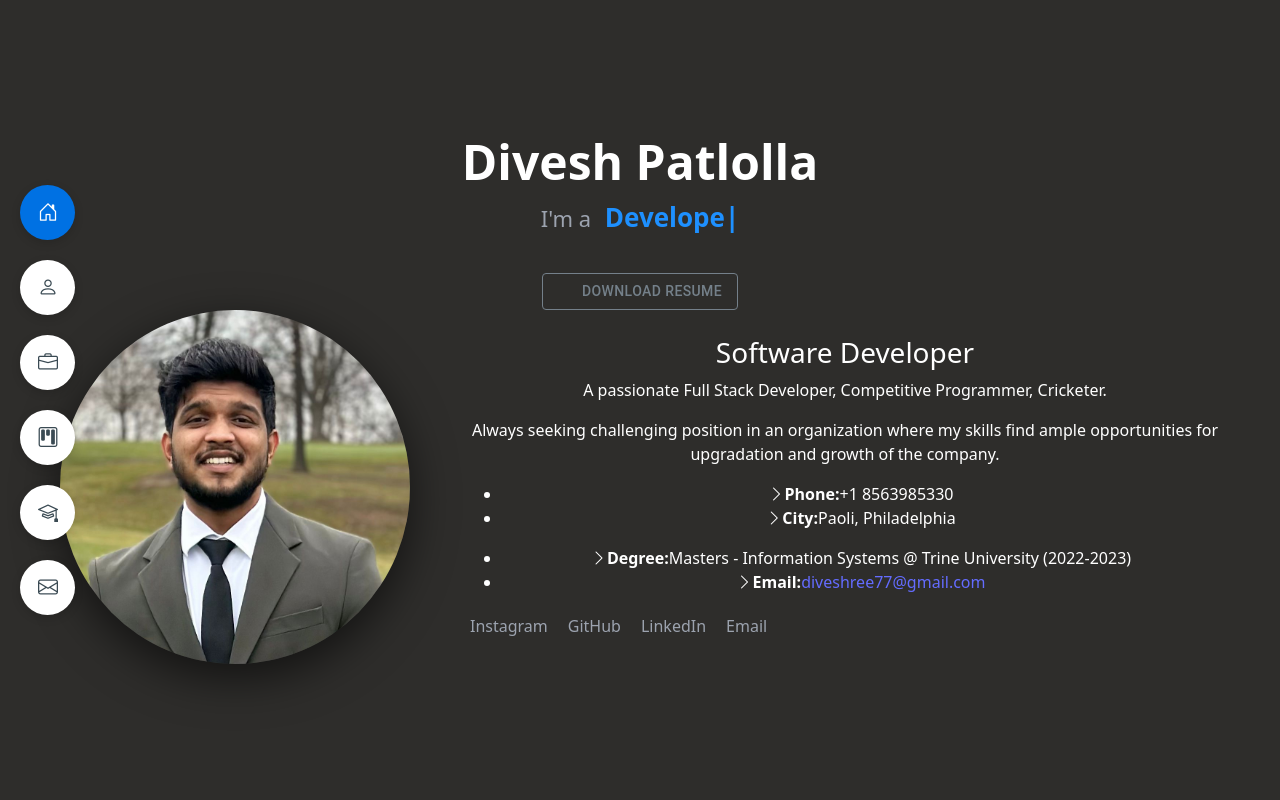
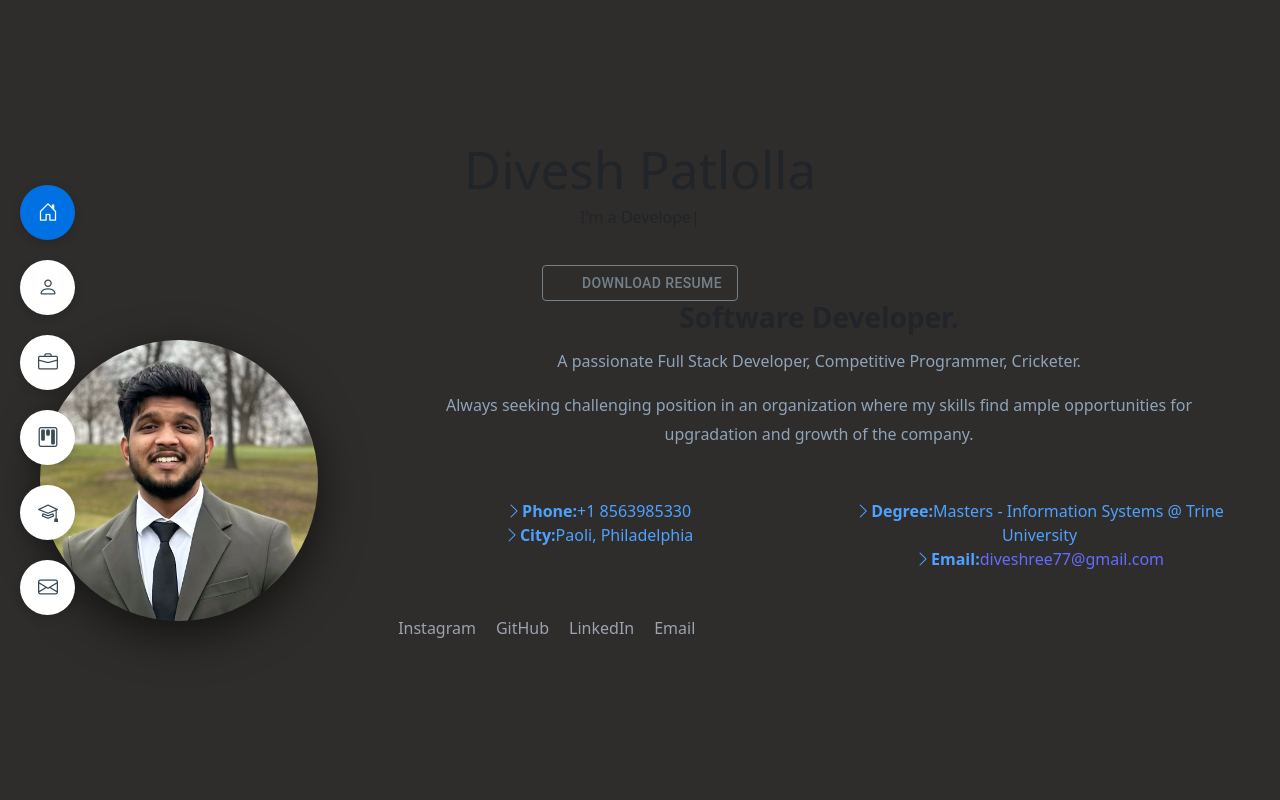
Before and after one commit to diveshdp/divesh-patlolla.github.io, a React (Vite) app: page / in a window 1280 px wide. Shown: the top 800 px of the page. Built offline with nearby package versions, Linux system fonts and the light colour scheme; some icons are missing.

Commit message:
css changes

```diff
--- a/src/components/Hero.css
+++ b/src/components/Hero.css
@@ -1,36 +1,35 @@
-/* Reset container behavior */
-body,
-html {
+html, body {
   margin: 0;
   padding: 0;
   width: 100%;
 }
 
-/* Hero full screen */
+/* Hero */
 #hero {
   width: 100vw;
   min-height: 100vh;
   display: flex;
   justify-content: center;
   align-items: center;
+  /* background: #2b2b2b; */
 }
 
 /* Wrapper */
 .hero-wrapper {
   width: 100%;
-  padding: 40px 60px;
-  box-sizing: border-box;
+  max-width: 1200px;
+  /* padding: 40px 60px; */
 }
 
 /* Layout */
 .about-container {
   display: flex;
-  width: 100%;
   align-items: center;
   justify-content: space-between;
-  gap: 60px;
+  gap: 80px;
 }
 
+/* Image */
 .about-image {
   display: flex;
   justify-content: center;
@@ -49,60 +48,62 @@ html {
   box-shadow: 0 18px 60px rgba(0, 0, 0, 0.8);
 }
 
-/* Content */
-.about-content {
-  flex: 1;
-  color: white;
+.about-content h3 {
+  font-size: 28px;
+  font-weight: 600;
+  margin-bottom: 14px;
 }
 
-.hero-name {
-  font-size: 48px;
-  font-weight: 700;
-  margin-bottom: 10px;
+.subtext {
+  color: #8fa3b8;
+  font-size: 16px;
+  margin-bottom: 18px;
 }
 
-.typed-line {
-  font-size: 22px;
-  color: #9ca3af;
+.desc {
+  color: #8fa3b8;
+  line-height: 1.8;
+  margin-bottom: 30px;
 }
 
-.typed-text {
-  color: #1e90ff;
-  font-weight: 600;
-  font-size: 26px;
-  margin-left: 8px;
+/* Info Rows */
+.about-info {
+  display: grid;
+  grid-template-columns: 1fr 1fr;
+  gap: 14px 40px;
+  margin-bottom: 25px;
+  color: #4ea1ff;
 }
 
-/* .about-info ul {
-  list-style: none;
-  padding: 0;
-  margin: 20px 0;
+.info-row {
+  display: flex;
+  gap: 10px;
+  color: #8fa3b8;
 }
 
-.about-info li {
-  margin-bottom: 8px;
-  font-size: 16px;
-} */
+.info-row span:first-child {
+  color: #1e90ff;
+  font-weight: 500;
+  min-width: 70px;
+}
 
-/* .about-info strong {
-  margin-right: 6px;
-} */
+.info-row a {
+  color: #4ea1ff;
+  text-decoration: none;
+}
 
 /* Social */
 .social-links {
   display: flex;
   gap: 20px;
-  margin-top: 20px;
+  margin-bottom: 20px;
 }
 
 .social-links a {
   color: #9ca3af;
   text-decoration: none;
-  font-weight: 500;
 }
-.hero-name{
-color: white;
-}
+
 .social-links a:hover {
   color: #1e90ff;
 }
@@ -115,6 +116,16 @@ color: white;
   }
 
   .about-image img {
-    width: 70%;
+    width: 260px;
+  }
+
+  .about-info {
+    grid-template-columns: 1fr;
   }
 }
+
+.about-info ul {
+  list-style: none;
+  padding: 0;
+  margin: 20px 0;
+}
--- a/src/components/Hero.tsx
+++ b/src/components/Hero.tsx
@@ -37,25 +37,23 @@ const Hero: React.FC = () => {
                     Download Resume
                 </Button>
                 <div className="about-container">
-                    {/* LEFT: IMAGE */}
+                    {/* LEFT */}
                     <div className="about-image">
                         <img src={img} alt="Profile" />
                     </div>
 
-                    {/* RIGHT: CONTENT */}
+                    {/* RIGHT */}
                     <div className="about-content">
+                        <h3>Software Developer.</h3>
 
-                        <h3>Software Developer</h3>
-
-                        <p>
-                            A passionate Full Stack Developer, Competitive Programmer,
-                            Cricketer.
+                        <p className="subtext">
+                            A passionate Full Stack Developer, Competitive Programmer, Cricketer.
                         </p>
 
-                        <p>
+                        <p className="desc">
                             Always seeking challenging position in an organization where my
-                            skills find ample opportunities for upgradation and growth of
-                            the company.
+                            skills find ample opportunities for upgradation and growth of the
+                            company.
                         </p>
 
                         <div className="about-info">
@@ -79,7 +77,7 @@ const Hero: React.FC = () => {
                                     <li>
                                         <i className="bi bi-chevron-right"></i>
                                         <strong>Degree:</strong>
-                                        <span>Masters - Information Systems @ Trine University (2022-2023)</span>
+                                        <span>Masters - Information Systems @ Trine University</span>
                                     </li>
                                     <li>
                                         <i className="bi bi-chevron-right"></i>
@@ -102,8 +100,6 @@ const Hero: React.FC = () => {
                             </a>
                             <a href="mailto:diveshree77@gmail.com">Email</a>
                         </div>
-
-
                     </div>
                 </div>
             </div>
```
